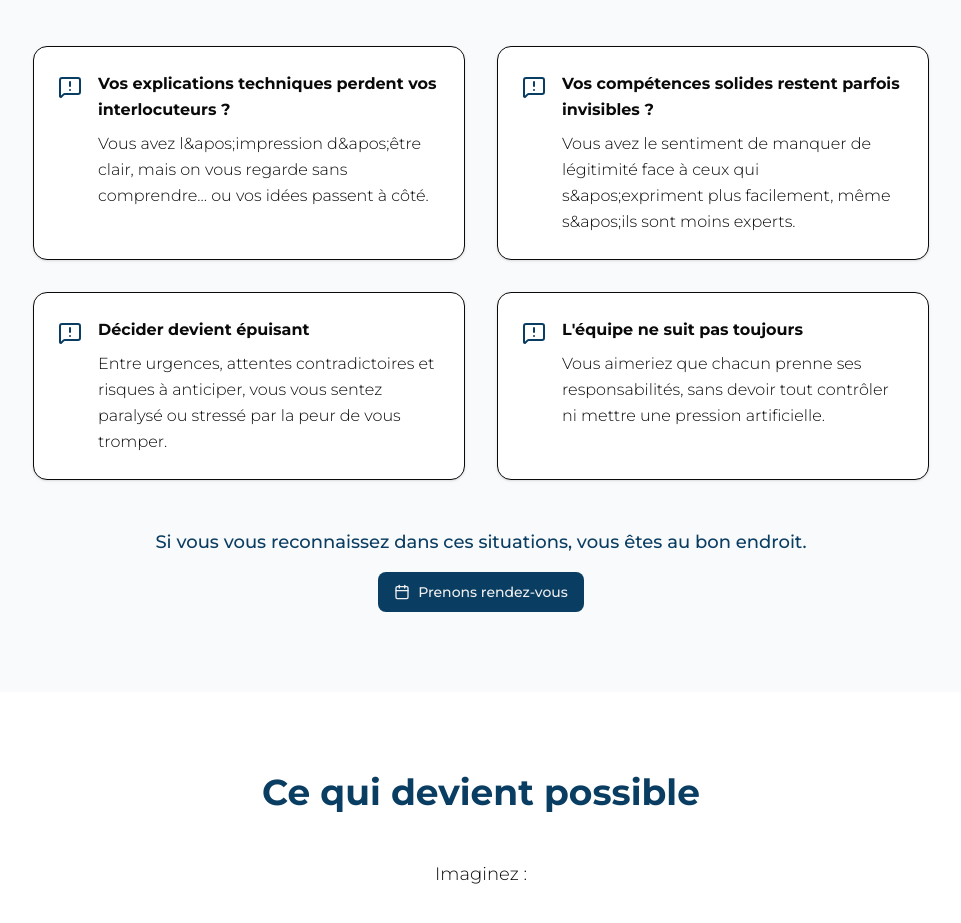
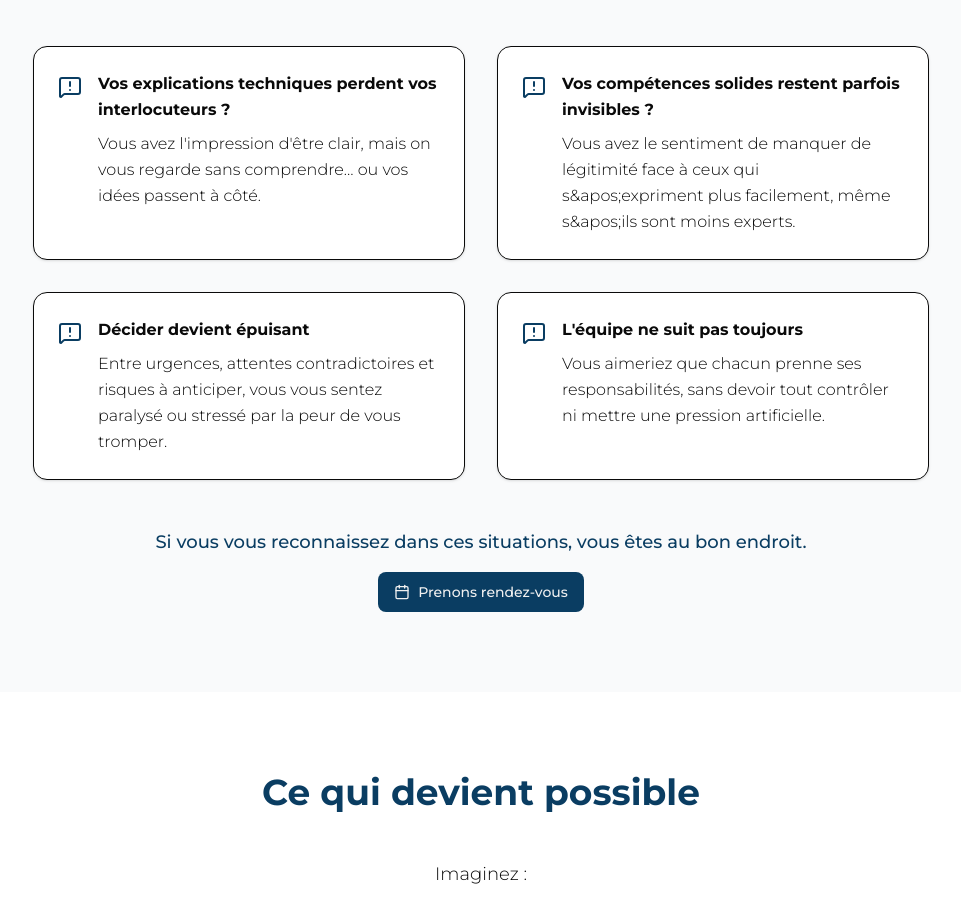
Before and after one commit to tmalo/thierry-lecoachpro, a Next.js app: page / in a window 1280 px wide. Shown: the part 820-1743 px from the top of the page, without its empty margins (159-1120 px from the left). Built offline with nearby package versions, Linux system fonts and the light colour scheme; no server answers.

Commit message:
Update target-audience.tsx

```diff
--- a/src/components/target-audience.tsx
+++ b/src/components/target-audience.tsx
@@ -8,7 +8,7 @@ import { config } from "@/lib/config";
 const topics = [
   {
     title: "Vos explications techniques perdent vos interlocuteurs ?",
-    content: `Vous avez l&apos;impression d&apos;être clair, mais on
+    content: `Vous avez l'impression d'être clair, mais on
 vous regarde sans comprendre… ou vos idées passent à côté.`,
   },
   {
```
